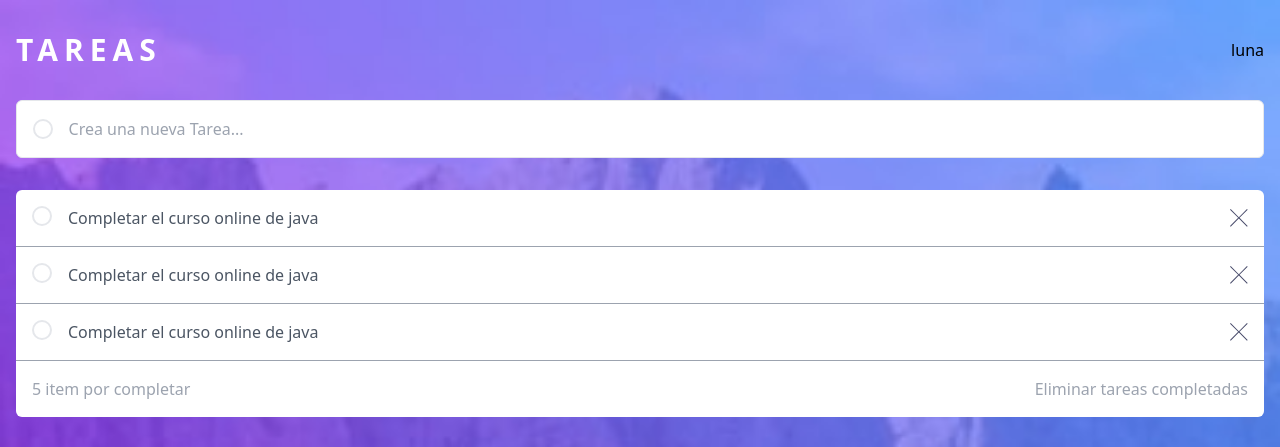
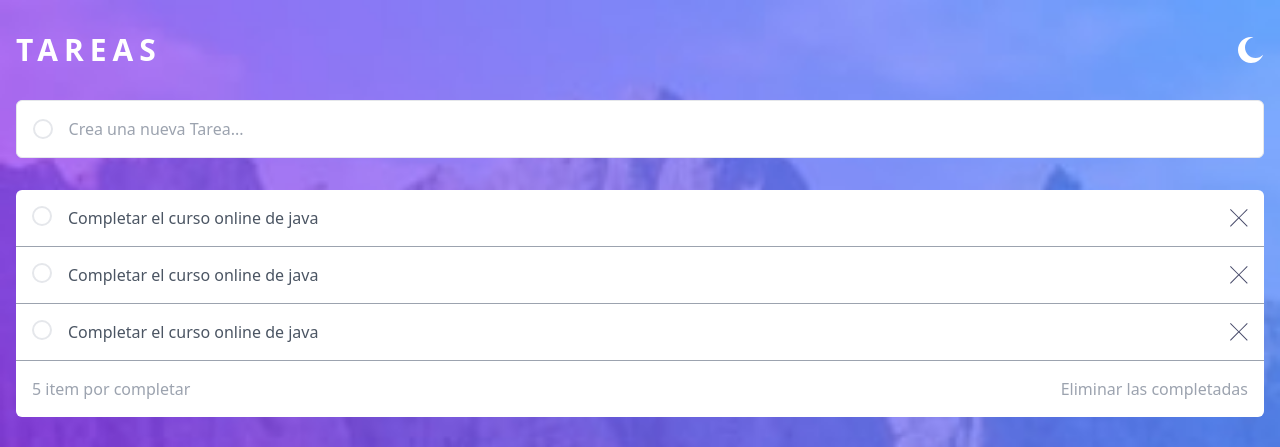
Before and after one commit to CarlosAncapi/Aplicacion-tareas-react-con-tailwind, a React (Vite) app: page / in a window 1280 px wide. Shown: the top 447 px of the page. Built offline with nearby package versions, Linux system fonts and the light colour scheme.

Commit message:
icono de componente luna (tema oscuro)

```diff
--- a/src/App.jsx
+++ b/src/App.jsx
@@ -1,4 +1,5 @@
 import CrossIcon from "./icons/CrossIcon";
+import MoonIcon from "./icons/MoonIcon";
 
 const App = () => {
   return (
@@ -8,7 +9,9 @@
         <div className="flex justify-between">
           <h1 className="text-3xl font-semibold uppercase tracking-[0.2em]
             text-white">Tareas</h1>
-          <button>luna</button>
+          <button>
+            <MoonIcon/>
+          </button>
         </div>
         <form className="mt-8 flex items-center gap-4 rounded-md overflow-hidden bg-white border
           py-4 px-4 ">
@@ -49,7 +52,7 @@
 
           <section className="py-4 px-4 flex justify-between">
             <span className="text-gray-400">5 item por completar </span>
-            <button className="text-gray-400">Eliminar tareas completadas</button>
+            <button className="text-gray-400">Eliminar las completadas</button>
           </section>
         </div>
       </main>
--- /dev/null
+++ b/src/icons/MoonIcon.jsx
@@ -0,0 +1,13 @@
+const MoonIcon = () => {
+    return (
+        <svg xmlns="http://www.w3.org/2000/svg" width="26" height="26">
+            <path
+                fill="#FFF"
+                fill-rule="evenodd"
+                d="M13 0c.81 0 1.603.074 2.373.216C10.593 1.199 7 5.43 7 10.5 7 16.299 11.701 21 17.5 21c2.996 0 5.7-1.255 7.613-3.268C23.22 22.572 18.51 26 13 26 5.82 26 0 20.18 0 13S5.82 0 13 0z"
+            />
+        </svg>
+    );
+};
+
+export default MoonIcon;
```
